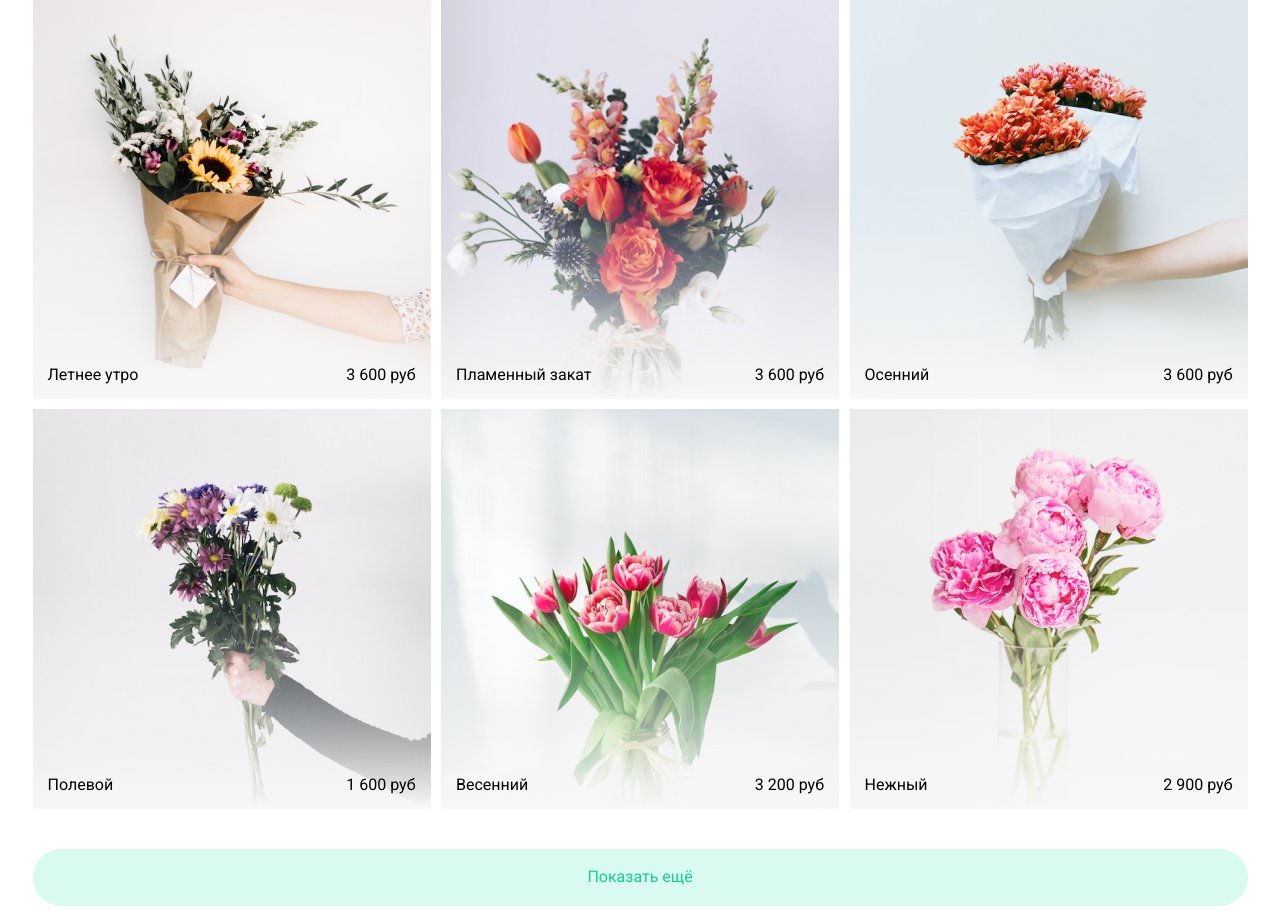
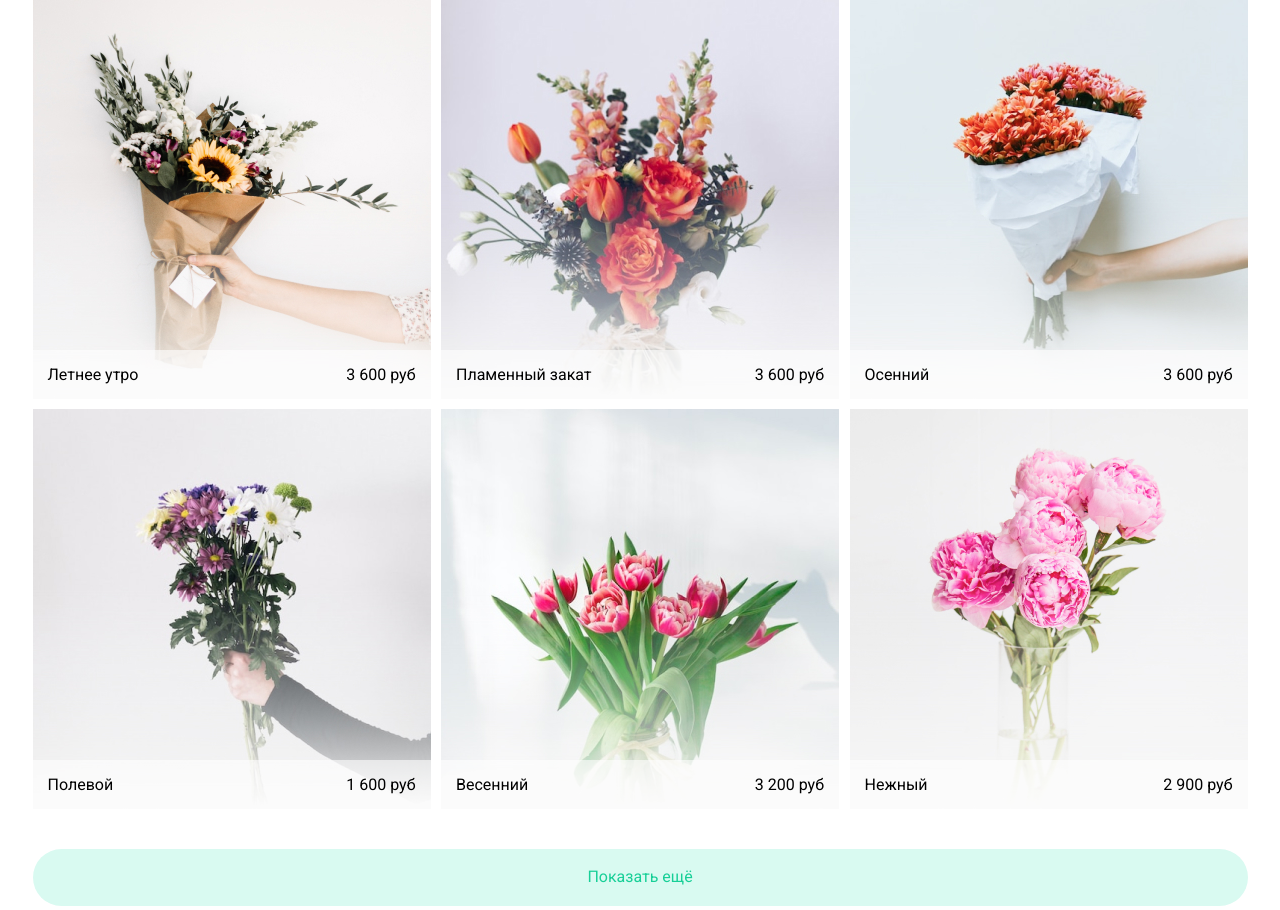
Before and after one commit to SergeyPostnikov/FlowerStore, a Django app: page /bouquets/catalog/ in a window 1280 px wide. Shown: the part 218-1128 px from the top of the page. Run offline with Django 4.2, Linux system fonts and the light colour scheme; some libraries are stand-ins or nearby versions; some web fonts are replaced.

Commit message:
Fix styles for bouquet card

```diff
--- a/flower_workshop/static/css/main.css
+++ b/flower_workshop/static/css/main.css
@@ -186,6 +186,7 @@ bottom: 0;
 .recommended__block_elems {
 	width: 100%;
 	padding: 15px;
+	background: hsl(0deg 0% 100% / 60%);
 }
 .recommended__btn {
 	width: 100%;
--- a/flower_workshop/templates/base.html
+++ b/flower_workshop/templates/base.html
@@ -11,7 +11,7 @@
     <link rel="preconnect" href="https://fonts.gstatic.com" crossorigin>
     <link href="https://fonts.googleapis.com/css2?family=Roboto:wght@400;700&family=Unbounded:wght@700&display=swap"
           rel="stylesheet">
-    <link rel="stylesheet" href="{% static 'css/main.css' %}?v1.0.0">
+    <link rel="stylesheet" href="{% static 'css/main.css' %}?v1.0.1">
     <script src="https://unpkg.com/imask"></script>
     <script src="https://unpkg.com/htmx.org@1.9.4"
             integrity="sha384-zUfuhFKKZCbHTY6aRR46gxiqszMk5tcHjsVFxnUo8VMus4kHGVdIYVbOYYNlKmHV"
```
